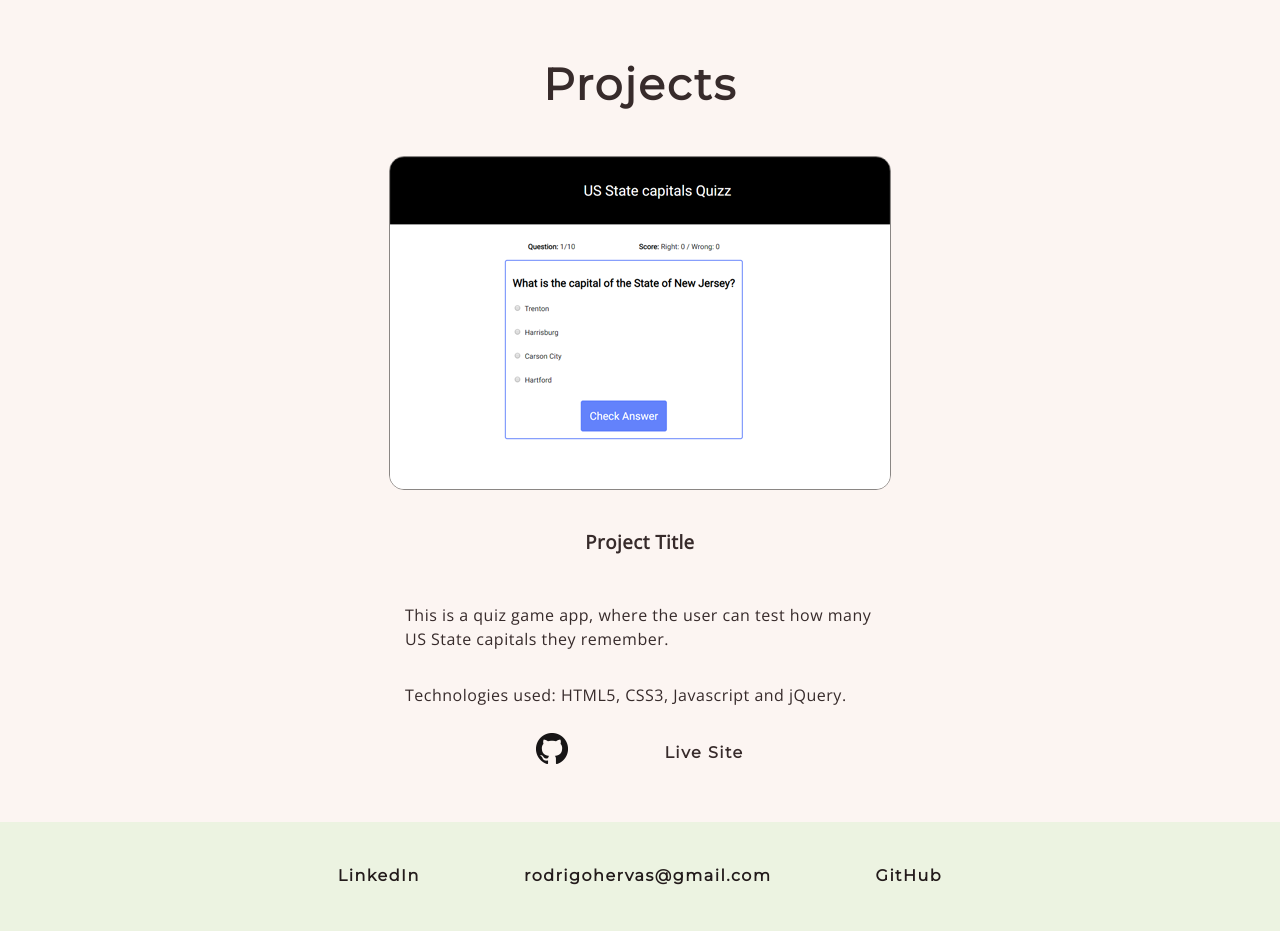
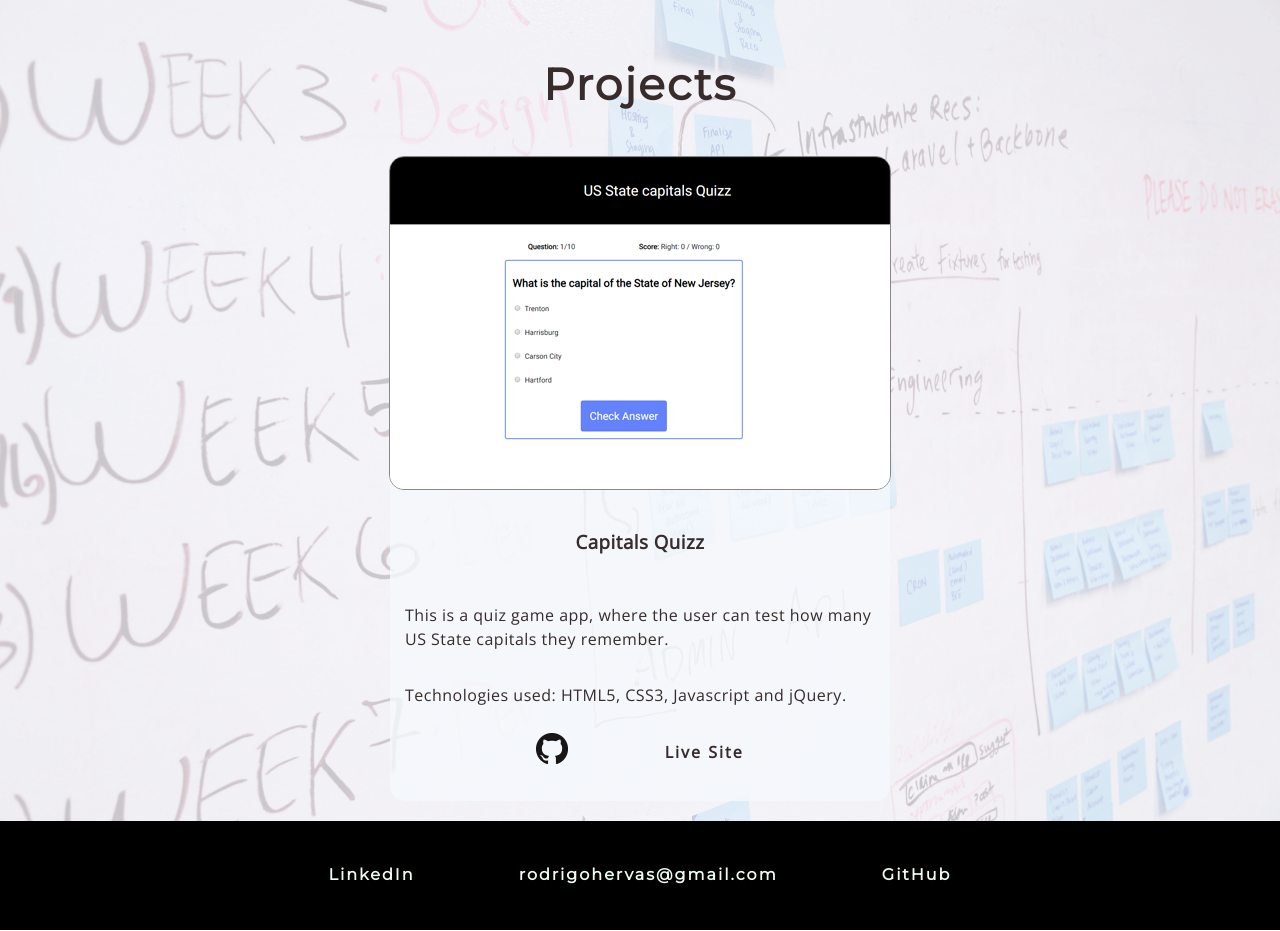
Before and after one commit to rodrigohervas/portfolio, a plain HTML site: page src/index.html in a window 1280 px wide. Shown: the part 713-1644 px from the top of the page. Drawn offline with nearby package versions, Linux system fonts and the light colour scheme.

Commit message:
Modified style and added background images.

```diff
--- a/src/index.html
+++ b/src/index.html
@@ -30,6 +30,7 @@
 
         <main role="main">
 
+
             <section id="bio">
                 <div class="heading">
                     <p class="heading-name">
@@ -43,9 +44,11 @@
                 </div>
                 <div class="container-bio">
                     <p class="bio-text">I like transforming ideas into software applications.</p>
-                    <p class="bio-text">With over 8 years of experience in web development, in small, medium and large
+                    <p class="bio-text">With over 8 years of experience in web development, in small, medium and
+                        large
                         teams, I’m interested in all facets of web development.</p>
-                    <p class="bio-text">When I'm not coding, you can find me spending time with my family, hiking and
+                    <p class="bio-text">When I'm not coding, you can find me spending time with my family, hiking
+                        and
                         traveling.</p>
                 </div>
             </section>
@@ -62,7 +65,7 @@
                         <div class="project-image-container">
                             <img class="project-img" src="../img/capitals-quizz.png" alt="US States Capitals Quizz App"
                                 role="img" aria-label="US State Capitals Quizz App question page">
-                            <h3>Project Title</h3>
+                            <h3>Capitals Quizz</h3>
                         </div>
                         <div class="project-text-container">
                             <p>This is a quiz game app, where the user can test how many US State capitals they
@@ -75,83 +78,13 @@
                                 <img src="../img/GitHub-Mark-32px.png" alt="Project's GitHub Repository" role="img"
                                     aria-label="GitHub logo">
                             </a>
-                            <a href="https://rodrigohervas.github.io/quizz-app/" class="github-live-page" target="_blank">
+                            <a href="https://rodrigohervas.github.io/quizz-app/" class="github-live-page"
+                                target="_blank">
                                 Live Site
                             </a>
                         </div>
                     </div>
 
-                    <!--div id="project2" class="project-container">
-                        <div class="project-image-container">
-                            <img class="project-img" src="https://via.placeholder.com/500x330.png"
-                                alt="description of image here" role="img" aria-label="description of image here">
-                            <h3>Project Title</h3>
-                        </div>
-                        <div class="project-text-container">
-                            <p>Lorem ipsum dolor sit amet, consectetur adipiscing elit. Donec suscipit eget nulla et
-                                dictum.</p>
-                            <p>In sagittis mi in fringilla, tempus, sem lacus, dignissim est, eget rutrum, lacus urna et
-                                dolor.
-                            </p>
-                        </div>
-                        <div class="project-links-container">
-                            <a href="#" class="github-repo" target="_blank">
-                                <img src="../img/GitHub-Mark-32px.png" alt="Project's GitHub Repository" role="img"
-                                    aria-label="GitHub logo">
-                            </a>
-                            <a href="#" class="github-live-page" target="_blank">
-                                Live Site
-                            </a>
-                        </div>
-                    </div>
-
-                    <div id="project3" class="project-container">
-                        <div class="project-image-container">
-                            <img class="project-img" src="https://via.placeholder.com/500x330.png"
-                                alt="description of image here" role="img" aria-label="description of image here">
-                            <h3>Project Title</h3>
-                        </div>
-                        <div class="project-text-container">
-                            <p>Lorem ipsum dolor sit amet, consectetur adipiscing elit. Donec suscipit eget nulla et
-                                dictum.</p>
-                            <p>In sagittis mi in fringilla, tempus, sem lacus, dignissim est, eget rutrum, lacus urna et
-                                dolor.
-                            </p>
-                        </div>
-                        <div class="project-links-container">
-                            <a href="#" class="github-repo" target="_blank">
-                                <img src="../img/GitHub-Mark-32px.png" alt="Project's GitHub Repository" role="img"
-                                    aria-label="GitHub logo">
-                            </a>
-                            <a href="#" class="github-live-page" target="_blank">
-                                Live Site
-                            </a>
-                        </div>
-                    </div>
-
-                    <div id="project4" class="project-container">
-                        <div class="project-image-container">
-                            <img class="project-img" src="https://via.placeholder.com/500x330.png"
-                                alt="description of image here" role="img" aria-label="description of image here">
-                            <h3>Project Title</h3>
-                        </div>
-                        <div class="project-text-container">
-                            <p>Lorem ipsum dolor sit amet, consectetur adipiscing elit. Donec suscipit eget nulla et
-                                dictum.</p>
-                            <p>In sagittis mi in fringilla, tempus, sem lacus, dignissim est, eget rutrum, lacus urna et
-                                dolor.
-                            </p>
-                        </div>
-                        <div class="project-links-container">
-                            <a href="#" class="github-repo" target="_blank">
-                                <img src="../img/GitHub-Mark-32px.png" alt="Project's GitHub Repository" role="img"
-                                    aria-label="GitHub logo">
-                            </a>
-                            <a href="#" class="github-live-page" target="_blank">
-                                Live Site
-                            </a>
-                        </div>
-                    </div-->
 
                 </div>
             </section>
@@ -160,7 +93,8 @@
 
         <footer id="contact" role="contentinfo">
             <div class="footer-content">
-                <a href="https://www.linkedin.com/in/rodrigo-hervas-54037013/" class="footer" target="_blank">LinkedIn</a>
+                <a href="https://www.linkedin.com/in/rodrigo-hervas-54037013/" class="footer"
+                    target="_blank">LinkedIn</a>
                 <a href="mailto:rodrigohervas@gmail.com" class="footer">rodrigohervas@gmail.com</a>
                 <a href="https://github.com/rodrigohervas" class="footer" target="_blank">GitHub</a>
             </div>
--- a/style/style.css
+++ b/style/style.css
@@ -1,17 +1,18 @@
 /* Variables */
 :root {
+
     --body-background-color: #FEFBFA;
-    --header-color: #FEF5F5;
-    --bio-color: #F6DCD2;
-    --projects-color: #FCF5F2;
+    --header-color: #000000;
+    --bio-color: #9FD6FF;
+    --projects-color: #F5F9FD;
+    --project-box-color: rgba(245,249,253, 0.8);
     --projects-img-border-color:#8A8684;
-    --contact-color:#ECF3E1;
+    --contact-color: #000000;
 
-
-    --text-header-color: #473636;
-    --text-bio-color: #372B2B;
+    --text-header-color: #EDFBF0;
+    --text-bio-color: #110D0D;
     --text-projects-color: #372B2B;
-    --text-contact-color: #231B1B;
+    --text-contact-color:#EDFBF0;
     --text-a-hover-color: #81857B;
 
     --opensans: 'Open Sans', sans serif;
@@ -49,11 +50,26 @@ main {
 }
 
 section#bio {
-    background: var(--bio-color);
+    background-image: url("../img/code-compressed.png");
+    background-position: center center;
+    background-repeat: no-repeat;
+    background-attachment: fixed;
+    background-size: cover;
+    background-color: var(--bio-color);
 }
 
 section#projects {
-    background: var(--projects-color);
+    background-image: url("../img/schedule-compressed.png");
+    background-position: center center;
+    background-repeat: no-repeat;
+    background-attachment: fixed;
+    background-size: cover;
+    background-color: var(--projects-color);
+}
+
+div > .project-container {
+    background-color: var(--project-box-color);
+    border-radius: 15px;
 }
 
 footer {
@@ -64,17 +80,12 @@ footer {
 
 /* START FONTS - FULL SIZE */
 
-a, a:visited {
+a:link, a:visited, a:hover {
     font-size: 16px;
     text-decoration: none;
-    letter-spacing: 1.5px;
+    letter-spacing: 2px;
     font-weight: 600;
 }
-
-a:hover {
-    font-size: 600;
-}
-
 
 header {
     font-family: var(--montserrat);
@@ -158,15 +169,11 @@ div.projects-title {
     letter-spacing: 4px;
 }
 
-.project-links-container > a, a:visited {
-
-    font-family: var(--montserrat);
+div > .project-links-container > a, a:visited {
     color: var(--text-projects-color);
 }
 
-.project-links-container > a:hover {
-
-    font-family: var(--montserrat);
+div > .project-links-container > a:hover {
     color: var(--text-a-hover-color);
 }
 
```
Also changed, not shown: img/code-compressed.png (added), img/schedule-compressed.png (added).
